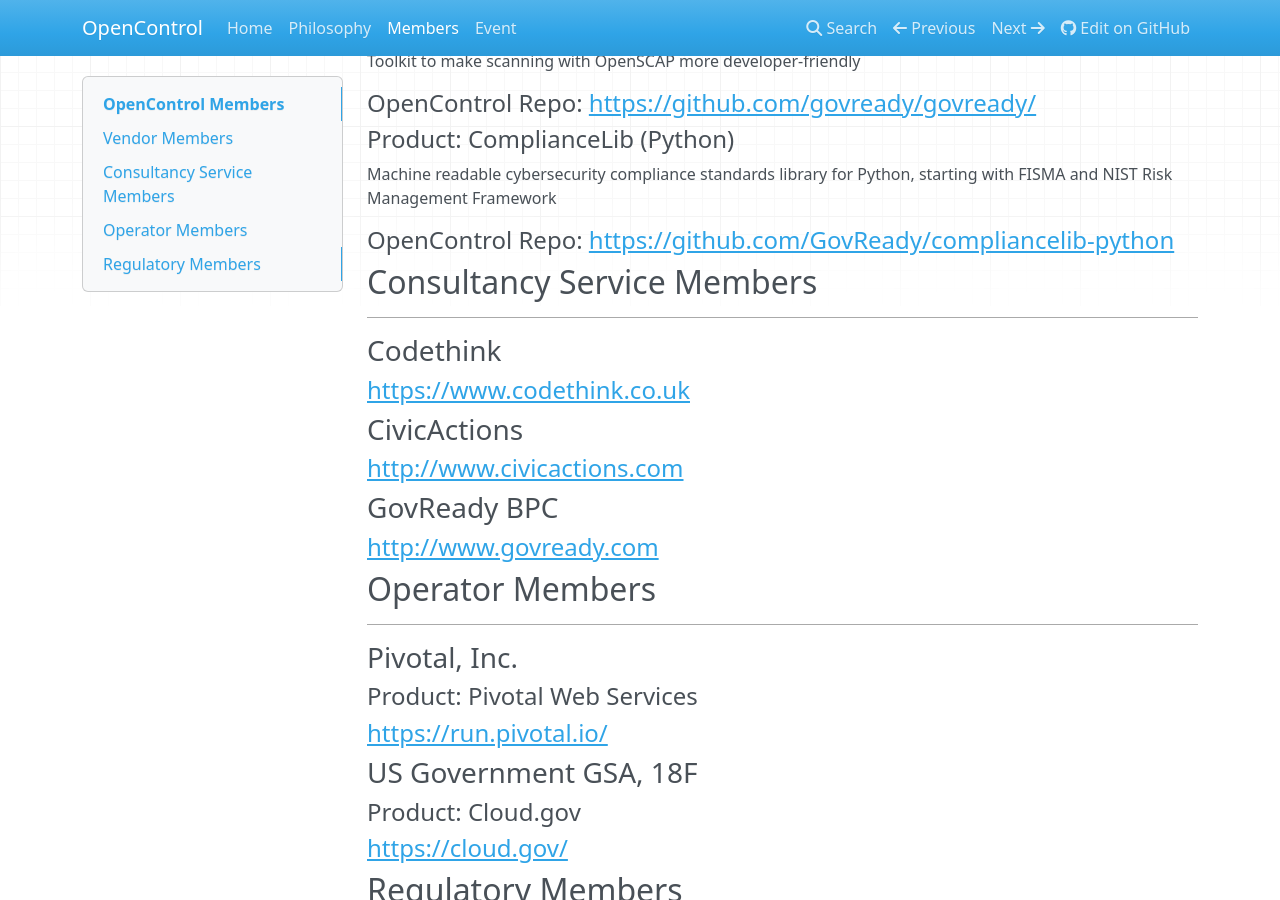
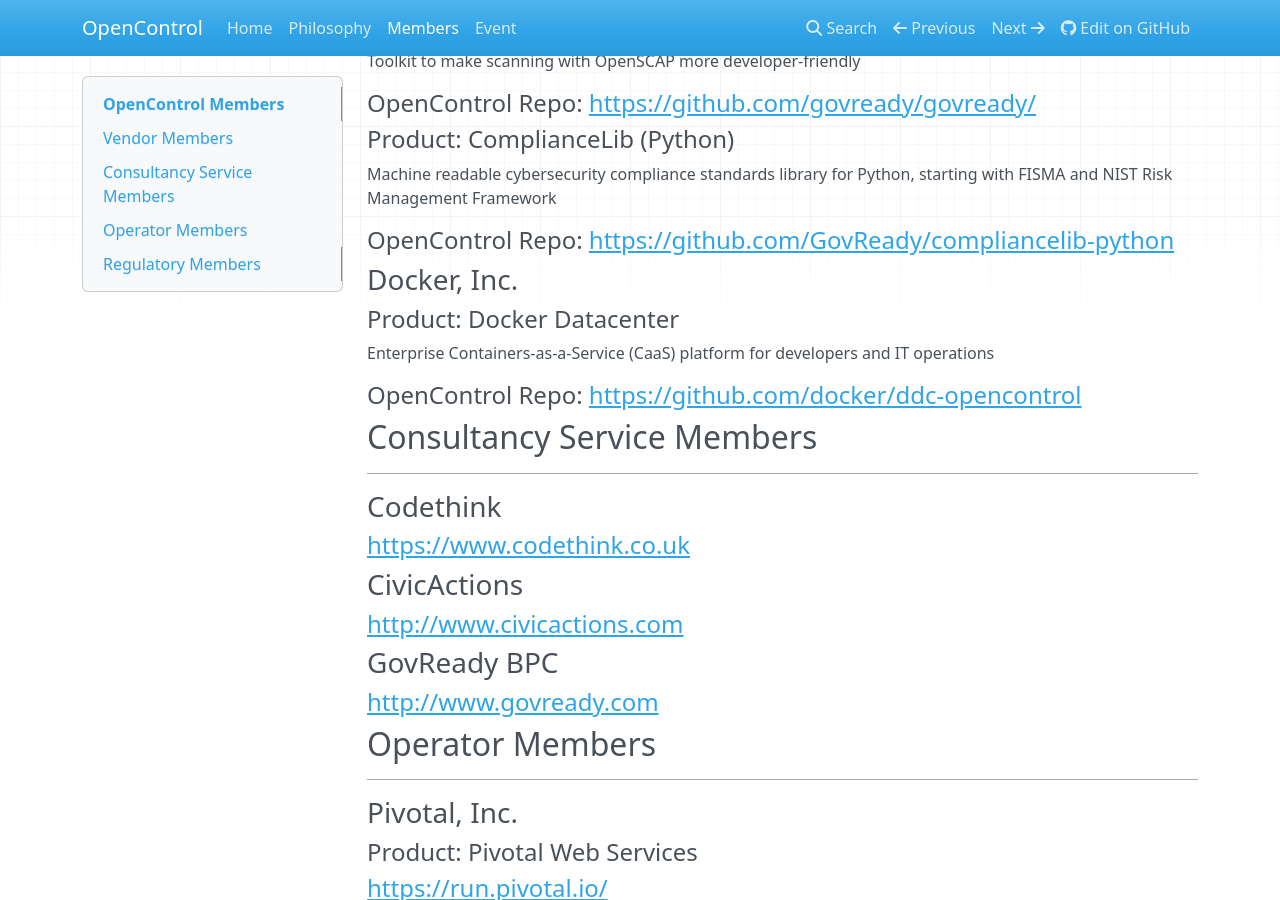
Before and after one commit to opencontrol/website, an MkDocs documentation site: the page built from docs/members.md, in a window 1280 px wide and 900 px high, scrolled down 554 px. Built offline with MkDocs 1.6.1, drawn with Linux system fonts in a browser that asks for light colours; nearby versions of some CDN libraries; old or Windows-style settings are respelled for this version of MkDocs.

Commit message:
add Docker, Inc to members list

```diff
--- a/docs/members.md
+++ b/docs/members.md
@@ -24,7 +24,10 @@
 Machine readable cybersecurity compliance standards library for Python, starting with FISMA and NIST Risk Management Framework
 #### OpenControl Repo: [https://github.com/GovReady/compliancelib-python](https://github.com/GovReady/compliancelib-python)
 
-
+### Docker, Inc.
+#### Product: __Docker Datacenter__
+Enterprise Containers-as-a-Service (CaaS) platform for developers and IT operations
+#### OpenControl Repo: [https://github.com/docker/ddc-opencontrol](https://github.com/docker/ddc-opencontrol)
 
 ## Consultancy Service Members
 ___
```
